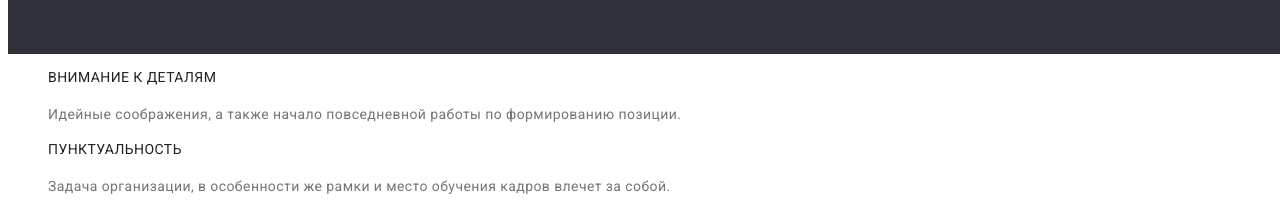
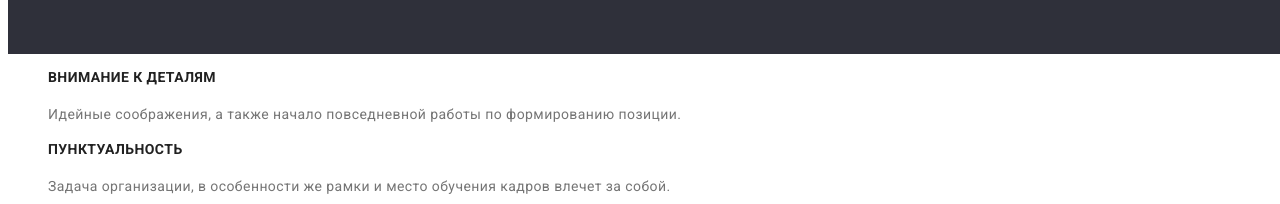
Before and after one commit to SivakKaterina/goit-markup-hw-02, a plain HTML site: page index.html in a window 1280 px wide. Shown: the part 748-952 px from the top of the page. Drawn offline with Linux system fonts and the light colour scheme.

Commit message:
Исправила размер шрифта в .font-text-three {   font-weight: 700;

```diff
--- a/css/styles.css
+++ b/css/styles.css
@@ -152,7 +152,7 @@ a.font-style {
   letter-spacing: 0.06em;
 }
 .font-text-three {
-  font-weight: 400;
+  font-weight: 700;
   font-size: 14px;
   line-height: 1.14;
   letter-spacing: 0.03em;
```
